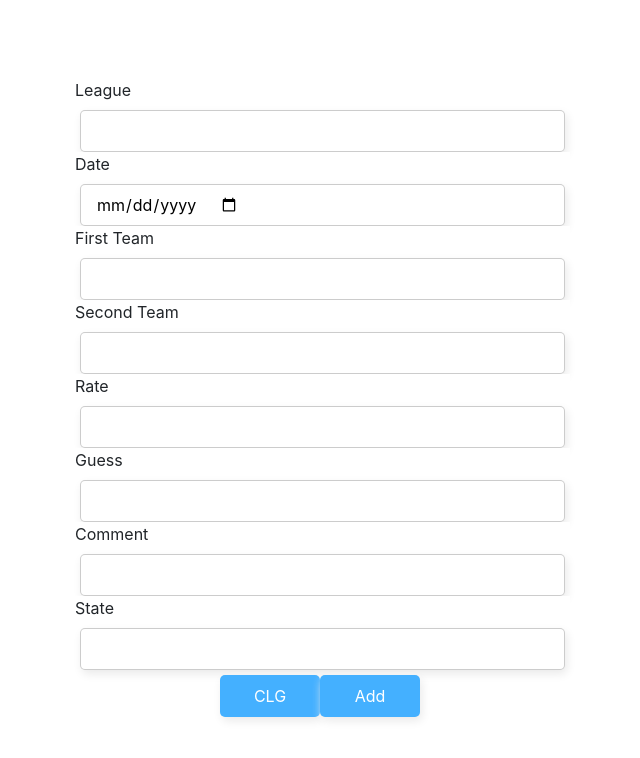
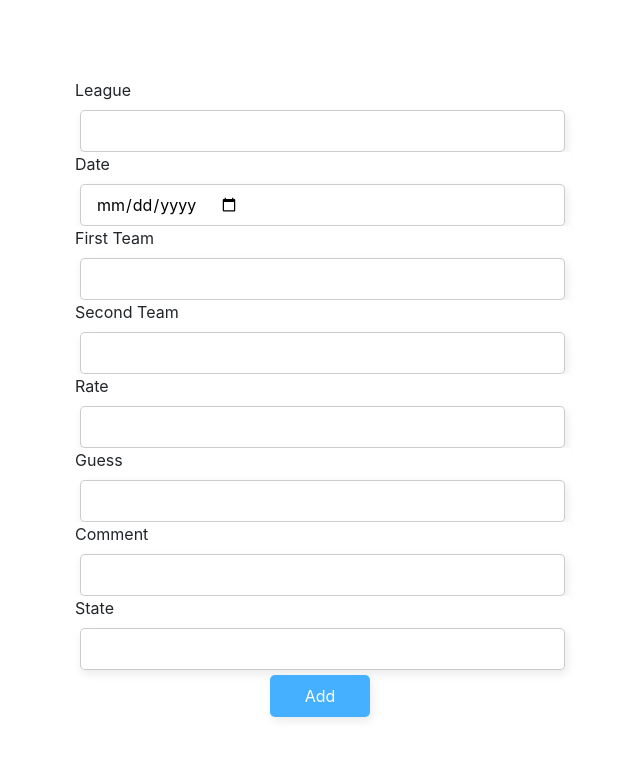
Before and after one commit to mehtiumit/betApp, a React (Create React App) app: page /addcoupon in a window 1280 px wide. Shown: the top 758 px of the page, without its empty margins (320-960 px from the left). Built offline with nearby package versions, Linux system fonts and the light colour scheme.

Commit message:
add coupon page done.

```diff
--- a/src/components/Coupons/AddCoupon.js
+++ b/src/components/Coupons/AddCoupon.js
@@ -4,8 +4,8 @@ import axios from "../../axios/axios"
 class AddCoupon extends Component {
 
 
-    constructor(props) {
-        super(props)
+    constructor() {
+        super()
         this.handlePost = this.handlePost.bind(this)
     }
 
@@ -22,6 +22,8 @@ class AddCoupon extends Component {
         },
 
     }
+    baseState = this.state.couponForm;
+
 
 
     handlePost(e) {
@@ -30,8 +32,7 @@ class AddCoupon extends Component {
         axios.post("/postBet", this.state.couponForm)
             .then(res => console.log(res))
             .catch(err => console.log(err))
-
-
+        this.setState(this.baseState)
     }
 
     changeHandler = (e) => {
@@ -78,17 +79,7 @@ class AddCoupon extends Component {
                         <input type="text" value={state} name="state" onChange={this.changeHandler}></input>
                     </div>
                     <div className={classes.btn}>
-                        <button onClick={
-                            (e) => {
-                                e.preventDefault();
-                                console.log(this.state);
-                            }
-                        }
-                        >CLG</button>
-                        <button onClick={
-                            this.handlePost
-                        }
-                        >Add</button>
+                        <button onClick={this.handlePost}>Add</button>
                     </div>
                 </form>
             </div >
```
